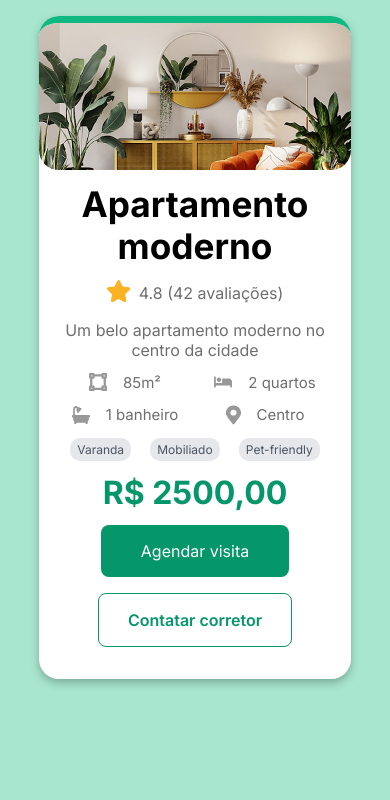
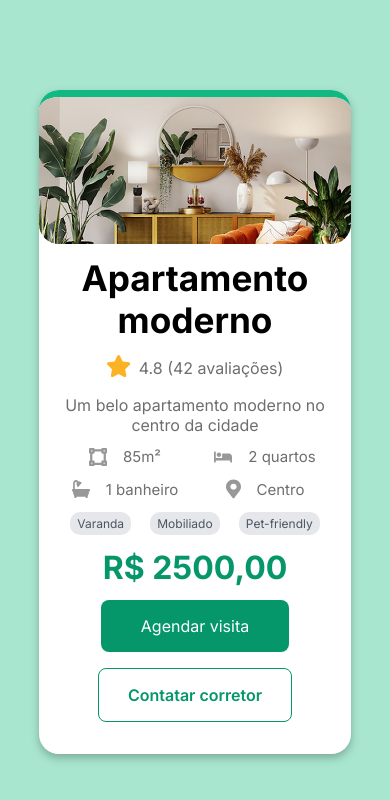
Before and after one commit to gustavopotrich/card-imobiliaria, a plain HTML site: page index.html in a window 390 px wide. Drawn offline with Linux system fonts and the light colour scheme.

Commit message:
general changes

```diff
--- a/style.css
+++ b/style.css
@@ -145,7 +145,7 @@ body {
 @media (max-width: 768px) {
   .main-container {
     width: 80%;
-    margin: 1rem auto;
+    margin: auto;
     align-items: center;
     text-align: center;
   }
```
